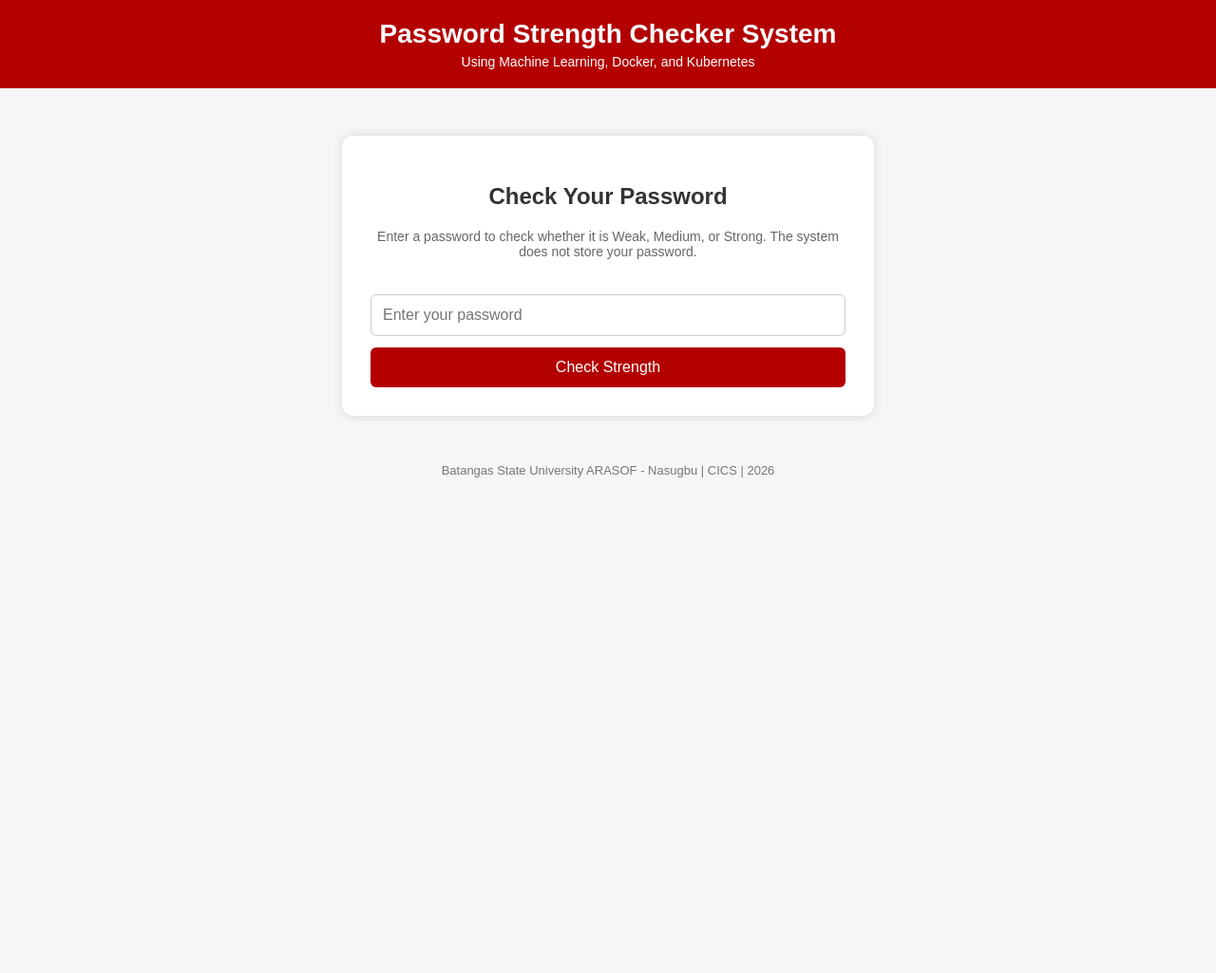
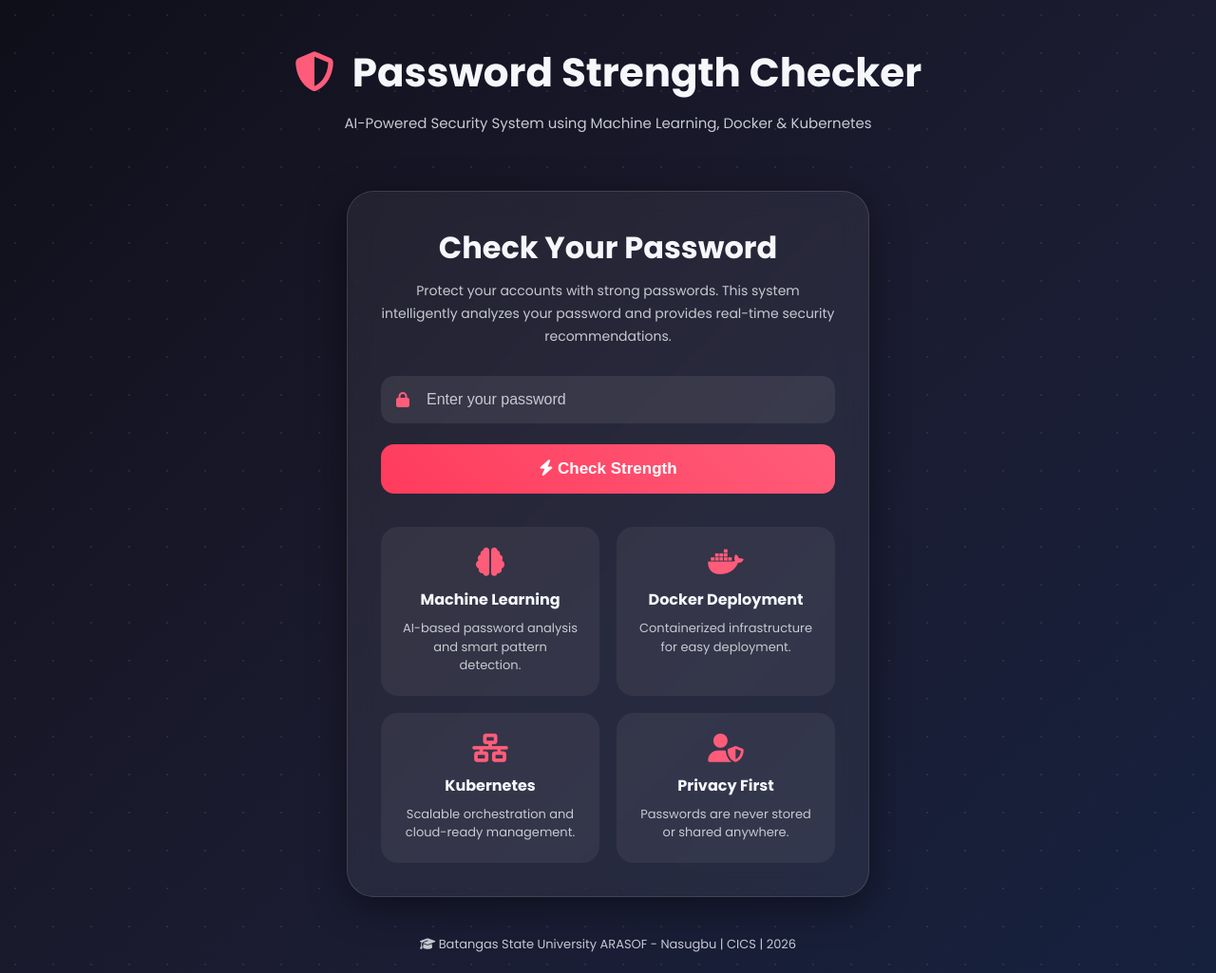
Before and after one commit to jhayvicbugtong/password-strength-checker, a Flask app: page / in a window 1280 px wide. Shown: the whole page at 95% size. Before the commit the page ends 503 px from the top, so only its background shows below. Run offline with Flask 3, Linux system fonts and the light colour scheme.

Commit message:
Update index.html

```diff
--- a/templates/index.html
+++ b/templates/index.html
@@ -2,148 +2,488 @@
 <html lang="en">
 <head>
 <meta charset="UTF-8">
+<meta name="viewport" content="width=device-width, initial-scale=1.0">
+
 <title>Password Strength Checker System</title>
 
+<!-- Google Font -->
+<link href="https://fonts.googleapis.com/css2?family=Poppins:wght@300;400;500;600;700&display=swap" rel="stylesheet">
+
+<!-- Font Awesome -->
+<link rel="stylesheet"
+href="https://cdnjs.cloudflare.com/ajax/libs/font-awesome/6.5.1/css/all.min.css"/>
+
 <style>
-        body {
-            font-family: Arial, sans-serif;
-            background: #f4f6f8;
-            margin: 0;
-            padding: 0;
+
+*{
+    margin:0;
+    padding:0;
+    box-sizing:border-box;
 }
 
-        .header {
-            background: #b30000;
-            color: white;
-            padding: 20px;
-            text-align: center;
+body{
+    font-family:'Poppins',sans-serif;
+    min-height:100vh;
+    overflow-x:hidden;
+    color:#F5F7FA;
+
+    background: linear-gradient(
+    135deg,
+    #0F0F1A,
+    #1B1B2F,
+    #16213E
+    );
 }
 
-        .header h1 {
-            margin: 0;
-            font-size: 28px;
+/* Animated Background */
+
+body::before{
+    content:'';
+    position:fixed;
+    width:200%;
+    height:200%;
+    top:0;
+    left:0;
+
+    background:
+    radial-gradient(
+    rgba(255,255,255,0.08) 1px,
+    transparent 1px
+    );
+
+    background-size:40px 40px;
+
+    animation: moveBackground 18s linear infinite;
+
+    z-index:-1;
 }
 
-        .header p {
-            margin: 5px 0 0;
-            font-size: 14px;
+@keyframes moveBackground{
+    0%{
+        transform:translate(0,0);
     }
 
-        .container {
-            max-width: 500px;
-            margin: 50px auto;
-            background: white;
-            padding: 30px;
-            border-radius: 12px;
-            box-shadow: 0 0 12px rgba(0, 0, 0, 0.12);
+    100%{
+        transform:translate(-120px,-120px);
+    }
 }
 
-        h2 {
-            text-align: center;
-            color: #333;
+/* HEADER */
+
+.header{
+    text-align:center;
+    padding:45px 20px 20px;
 }
 
-        .description {
-            text-align: center;
-            color: #666;
-            font-size: 14px;
-            margin-bottom: 25px;
+.header h1{
+    font-size:42px;
+    font-weight:700;
+    margin-bottom:10px;
 }
 
-        input[type="password"] {
-            width: 100%;
-            padding: 12px;
-            box-sizing: border-box;
-            margin: 12px 0;
-            border: 1px solid #ccc;
-            border-radius: 6px;
-            font-size: 16px;
+.header p{
+    color:#C7CAD1;
+    font-size:15px;
 }
 
-        button {
-            width: 100%;
-            padding: 12px;
-            background: #b30000;
-            color: white;
-            border: none;
-            border-radius: 6px;
-            cursor: pointer;
-            font-size: 16px;
+.header i{
+    color:#FF5C7A;
+    margin-right:10px;
 }
 
-        button:hover {
-            background: #8f0000;
+/* CONTAINER */
+
+.container{
+    width:90%;
+    max-width:550px;
+
+    margin:40px auto;
+
+    padding:35px;
+
+    border-radius:28px;
+
+    background: rgba(255,255,255,0.06);
+
+    backdrop-filter: blur(14px);
+
+    border:1px solid rgba(255,255,255,0.12);
+
+    box-shadow:
+    0 10px 40px rgba(0,0,0,0.45);
 }
 
-        .result {
-            margin-top: 25px;
-            padding: 15px;
-            border-radius: 6px;
-            text-align: center;
-            font-size: 22px;
-            font-weight: bold;
+/* Animations */
+
+@keyframes fadeUp{
+    from{
+        opacity:0;
+        transform:translateY(40px);
     }
 
-        .Weak {
-            background: #ffe0e0;
-            color: #b30000;
+    to{
+        opacity:1;
+        transform:translateY(0);
+    }
 }
 
-        .Medium {
-            background: #fff2cc;
-            color: #996600;
+@keyframes fadeDown{
+    from{
+        opacity:0;
+        transform:translateY(-40px);
     }
 
-        .Strong {
-            background: #d9f2d9;
-            color: #1f7a1f;
+    to{
+        opacity:1;
+        transform:translateY(0);
+    }
 }
 
-        .error {
-            background: #ffe0e0;
-            color: #b30000;
-            padding: 12px;
-            margin-top: 15px;
-            border-radius: 6px;
-            text-align: center;
+/* TITLE */
+
+.container h2{
+    text-align:center;
+    font-size:32px;
+    margin-bottom:10px;
 }
 
-        .suggestions {
-            margin-top: 20px;
+.description{
+    text-align:center;
+    font-size:14px;
+    line-height:1.7;
+    color:#C7CAD1;
+    margin-bottom:30px;
 }
 
-        .suggestions h3 {
-            color: #333;
+/* INPUT */
+
+.input-box{
+    position:relative;
 }
 
-        .suggestions ul {
-            padding-left: 20px;
+.input-box i{
+    position:absolute;
+    top:50%;
+    left:16px;
+
+    transform:translateY(-50%);
+
+    color:#FF5C7A;
 }
 
-        .footer {
-            text-align: center;
-            color: #777;
-            font-size: 13px;
-            margin-top: 40px;
+input[type="password"]{
+    width:100%;
+
+    padding:16px 16px 16px 48px;
+
+    border:none;
+    outline:none;
+
+    border-radius:14px;
+
+    background:rgba(255,255,255,0.08);
+
+    color:white;
+
+    font-size:16px;
+
+    transition:0.3s;
 }
+
+input[type="password"]::placeholder{
+    color:#C7CAD1;
+}
+
+input[type="password"]:focus{
+
+    background:rgba(255,255,255,0.12);
+
+    box-shadow:
+    0 0 18px rgba(255,59,92,0.45);
+}
+
+/* BUTTON */
+
+button{
+    width:100%;
+
+    margin-top:22px;
+
+    padding:16px;
+
+    border:none;
+
+    border-radius:14px;
+
+    background: linear-gradient(
+    45deg,
+    #FF3B5C,
+    #FF5C7A
+    );
+
+    color:white;
+
+    font-size:17px;
+    font-weight:600;
+
+    cursor:pointer;
+
+    position:relative;
+
+    overflow:hidden;
+
+    transition:0.35s;
+}
+
+button:hover{
+
+    transform:translateY(-4px);
+
+    box-shadow:
+    0 8px 25px rgba(255,59,92,0.5);
+}
+
+button::before{
+    content:'';
+
+    position:absolute;
+
+    top:0;
+    left:-100%;
+
+    width:100%;
+    height:100%;
+
+    background:rgba(255,255,255,0.2);
+
+    transition:0.5s;
+}
+
+button:hover::before{
+    left:100%;
+}
+
+/* RESULT */
+
+.result{
+    margin-top:28px;
+
+    padding:20px;
+
+    border-radius:16px;
+
+    text-align:center;
+
+    font-size:25px;
+
+    font-weight:700;
+}
+
+/* PASSWORD STATES */
+
+.Weak{
+    background: rgba(255,77,109,0.15);
+    color:#FF4D6D;
+    border:1px solid #FF4D6D;
+}
+
+.Medium{
+    background: rgba(255,183,3,0.15);
+    color:#FFB703;
+    border:1px solid #FFB703;
+}
+
+.Strong{
+    background: rgba(0,230,118,0.15);
+    color:#00E676;
+    border:1px solid #00E676;
+}
+
+/* ERROR */
+
+.error{
+    margin-top:20px;
+
+    padding:14px;
+
+    border-radius:12px;
+
+    text-align:center;
+
+    background: rgba(255,77,109,0.15);
+
+    border:1px solid #FF4D6D;
+
+    color:#FF4D6D;
+}
+
+/* SUGGESTIONS */
+
+.suggestions{
+    margin-top:28px;
+
+    padding:22px;
+
+    border-radius:16px;
+
+    background:rgba(255,255,255,0.05);
+}
+
+.suggestions h3{
+    margin-bottom:16px;
+}
+
+.suggestions ul{
+    list-style:none;
+}
+
+.suggestions li{
+    margin-bottom:12px;
+
+    position:relative;
+
+    padding-left:30px;
+
+    color:#D9DCE3;
+}
+
+.suggestions li::before{
+    content:'✔';
+
+    position:absolute;
+
+    left:0;
+
+    color:#00E676;
+}
+
+/* FEATURES */
+
+.features{
+    margin-top:35px;
+
+    display:grid;
+
+    grid-template-columns:1fr 1fr;
+
+    gap:18px;
+}
+
+.feature-card{
+
+    padding:22px;
+
+    border-radius:18px;
+
+    text-align:center;
+
+    background:rgba(255,255,255,0.06);
+
+    transition:0.35s;
+}
+
+.feature-card:hover{
+
+    transform:translateY(-6px);
+
+    background: rgba(255,59,92,0.12);
+
+    box-shadow:
+    0 10px 25px rgba(255,59,92,0.18);
+}
+
+.feature-card i{
+
+    font-size:30px;
+
+    margin-bottom:12px;
+
+    color:#FF5C7A;
+}
+
+.feature-card h4{
+    margin-bottom:8px;
+}
+
+.feature-card p{
+    font-size:13px;
+    color:#C7CAD1;
+    line-height:1.5;
+}
+
+/* FOOTER */
+
+.footer{
+
+    text-align:center;
+
+    margin:40px 0 20px;
+
+    color:#C7CAD1;
+
+    font-size:13px;
+}
+
+/* RESPONSIVE */
+
+@media(max-width:650px){
+
+    .header h1{
+        font-size:30px;
+    }
+
+    .container{
+        padding:25px;
+    }
+
+    .features{
+        grid-template-columns:1fr;
+    }
+}
+
 </style>
 </head>
 
 <body>
+
+<!-- HEADER -->
+
 <div class="header">
-        <h1>Password Strength Checker System</h1>
-        <p>Using Machine Learning, Docker, and Kubernetes</p>
+
+    <h1>
+        <i class="fa-solid fa-shield-halved"></i>
+        Password Strength Checker
+    </h1>
+
+    <p>
+        AI-Powered Security System using Machine Learning,
+        Docker & Kubernetes
+    </p>
+
 </div>
 
+<!-- MAIN CONTAINER -->
+
 <div class="container">
+
     <h2>Check Your Password</h2>
 
     <p class="description">
-            Enter a password to check whether it is Weak, Medium, or Strong.
-            The system does not store your password.
+
+        Protect your accounts with strong passwords.
+        This system intelligently analyzes your password
+        and provides real-time security recommendations.
+
     </p>
 
+    <!-- FORM -->
+
     <form method="POST">
+
+        <div class="input-box">
+
+            <i class="fa-solid fa-lock"></i>
+
             <input
                 type="password"
                 name="password"
@@ -151,33 +491,146 @@
                 required
             >
 
-            <button type="submit">Check Strength</button>
+        </div>
+
+        <button type="submit">
+
+            <i class="fa-solid fa-bolt"></i>
+            Check Strength
+
+        </button>
+
     </form>
 
+    <!-- ERROR -->
+
     {% if error %}
+
     <div class="error">
+
+        <i class="fa-solid fa-circle-exclamation"></i>
+
         {{ error }}
+
     </div>
+
     {% endif %}
 
+    <!-- RESULT -->
+
     {% if result %}
+
     <div class="result {{ result }}">
+
+        {% if result == "Weak" %}
+
+            <i class="fa-solid fa-triangle-exclamation"></i>
+
+        {% elif result == "Medium" %}
+
+            <i class="fa-solid fa-shield"></i>
+
+        {% elif result == "Strong" %}
+
+            <i class="fa-solid fa-shield-heart"></i>
+
+        {% endif %}
+
         Result: {{ result }}
+
     </div>
 
+    <!-- SUGGESTIONS -->
+
     <div class="suggestions">
-                <h3>Suggestions:</h3>
+
+        <h3>
+
+            <i class="fa-solid fa-lightbulb"></i>
+
+            Suggestions
+
+        </h3>
+
         <ul>
+
             {% for suggestion in suggestions %}
+
                 <li>{{ suggestion }}</li>
+
             {% endfor %}
+
         </ul>
-            </div>
-        {% endif %}
+
     </div>
 
+    {% endif %}
+
+    <!-- FEATURES -->
+
+    <div class="features">
+
+        <div class="feature-card">
+
+            <i class="fa-solid fa-brain"></i>
+
+            <h4>Machine Learning</h4>
+
+            <p>
+                AI-based password analysis and smart pattern detection.
+            </p>
+
+        </div>
+
+        <div class="feature-card">
+
+            <i class="fa-brands fa-docker"></i>
+
+            <h4>Docker Deployment</h4>
+
+            <p>
+                Containerized infrastructure for easy deployment.
+            </p>
+
+        </div>
+
+        <div class="feature-card">
+
+            <i class="fa-solid fa-network-wired"></i>
+
+            <h4>Kubernetes</h4>
+
+            <p>
+                Scalable orchestration and cloud-ready management.
+            </p>
+
+        </div>
+
+        <div class="feature-card">
+
+            <i class="fa-solid fa-user-shield"></i>
+
+            <h4>Privacy First</h4>
+
+            <p>
+                Passwords are never stored or shared anywhere.
+            </p>
+
+        </div>
+
+    </div>
+
+</div>
+
+<!-- FOOTER -->
+
 <div class="footer">
+
+    <i class="fa-solid fa-graduation-cap"></i>
+
     Batangas State University ARASOF - Nasugbu | CICS | 2026
+
 </div>
+
 </body>
 </html>
```
Lines whose indentation alone changed are shown as unchanged.
